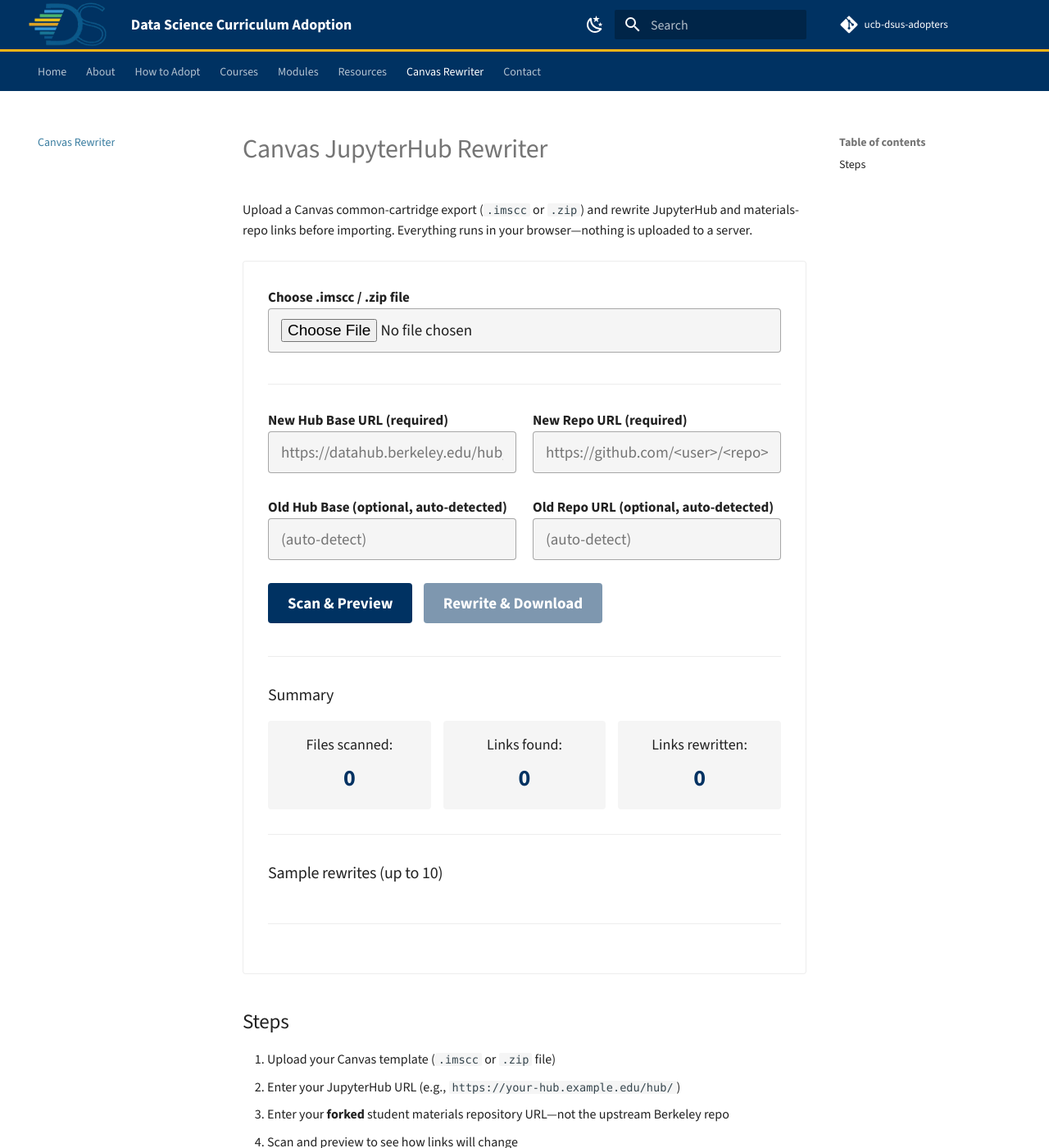
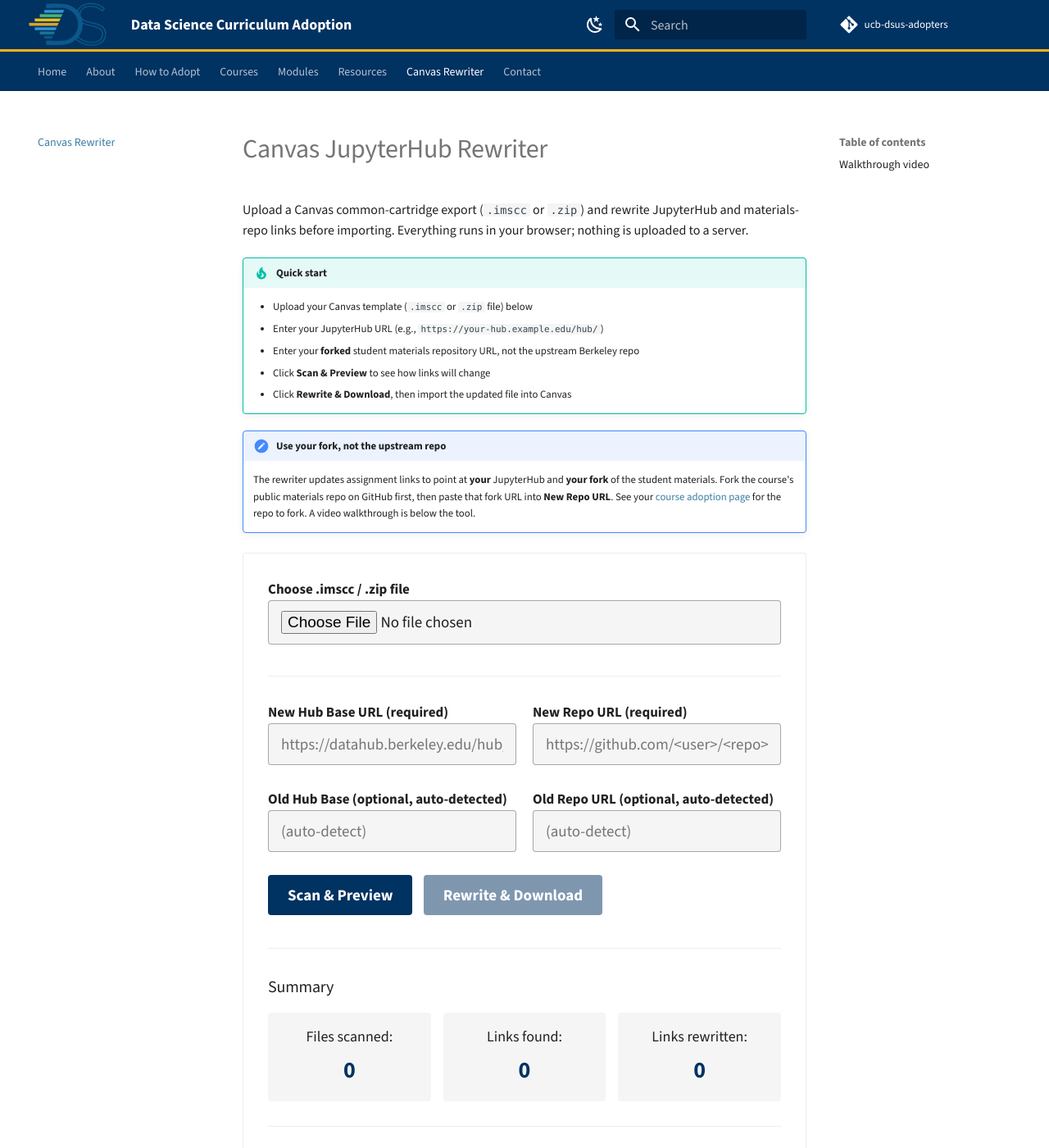
Before and after one commit to ucb-dsus-adopters/ucb-dsus-adopters.github.io, an MkDocs documentation site: the page built from docs/tools/canvas-rewriter.md, in a window 1280 px wide and 1400 px high. Shown: the whole window at 82% size. Built offline with MkDocs 1.6.1 and Material for MkDocs 9.7.7, drawn with Linux system fonts in a browser that asks for light colours; some web fonts are replaced; comment, search, counter and statistics services are not loaded; some of the changed text lies outside the part shown.

Commit message:
feat(steps reordered)

```diff
--- a/docs/tools/canvas-rewriter.md
+++ b/docs/tools/canvas-rewriter.md
@@ -1,8 +1,24 @@
 # Canvas JupyterHub Rewriter
 
 Upload a Canvas common-cartridge export (`.imscc` or `.zip`) and rewrite JupyterHub and
-materials-repo links before importing. Everything runs in your browser—nothing is uploaded
+materials-repo links before importing. Everything runs in your browser; nothing is uploaded
 to a server.
+
+!!! tip "Quick start"
+
+    - Upload your Canvas template (`.imscc` or `.zip` file) below
+    - Enter your JupyterHub URL (e.g., `https://your-hub.example.edu/hub/`)
+    - Enter your **forked** student materials repository URL, not the upstream Berkeley repo
+    - Click **Scan & Preview** to see how links will change
+    - Click **Rewrite & Download**, then import the updated file into Canvas
+
+!!! note "Use your fork, not the upstream repo"
+
+    The rewriter updates assignment links to point at **your** JupyterHub and **your fork**
+    of the student materials. Fork the course's public materials repo on GitHub first, then
+    paste that fork URL into **New Repo URL**. See your
+    [course adoption page](../courses/index.md) for the repo to fork. A video walkthrough is
+    below the tool.
 
 <div class="canvas-rewriter" markdown="0">
   <div class="rewriter-section">
@@ -65,13 +81,7 @@
 
 <script type="module" src="/assets/canvas-rewriter/rewriter.js"></script>
 
-## Steps
-
-1. Upload your Canvas template (`.imscc` or `.zip` file)
-2. Enter your JupyterHub URL (e.g., `https://your-hub.example.edu/hub/`)
-3. Enter your **forked** student materials repository URL—not the upstream Berkeley repo
-4. Scan and preview to see how links will change
-5. Rewrite and download the updated file, then import into Canvas
+## Walkthrough video
 
 <div class="video-wrapper">
 <iframe src="https://www.youtube.com/embed/xbvQF5HmwUw" title="JupyterHub rewriter walkthrough" allow="accelerometer; autoplay; clipboard-write; encrypted-media; gyroscope; picture-in-picture" allowfullscreen></iframe>
```
Also changed, not shown: docs/_shared/canvas-rewriter.md (+16 -15 lines).
